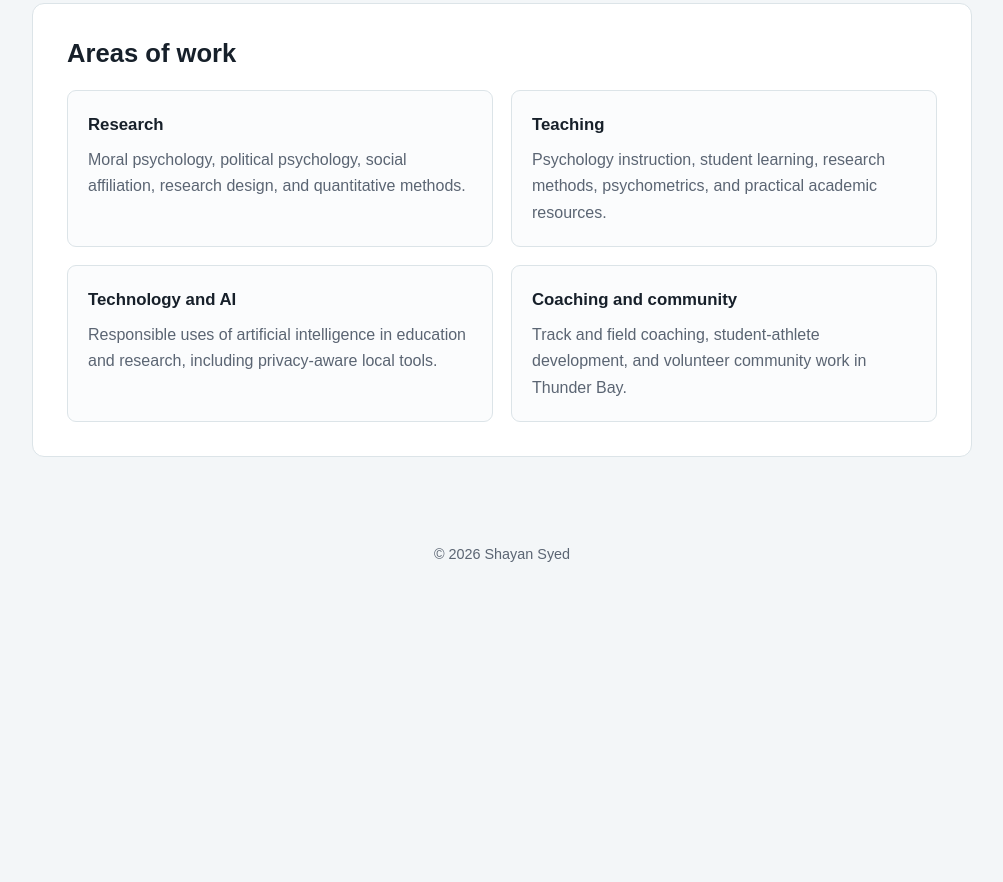
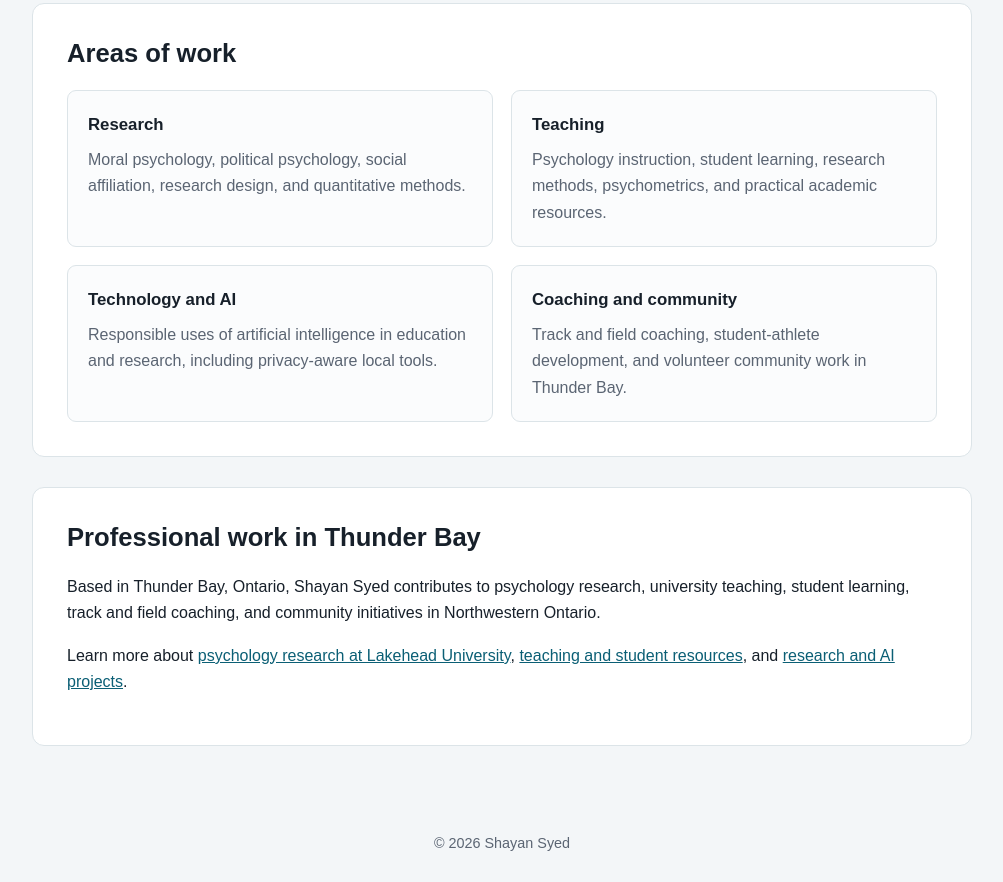
Before and after one commit to shayansyed-stats/shayansyed-stats.github.io, a plain HTML site: page index.html in a window 1280 px wide. Shown: the part 770-1652 px from the top of the page, without its empty margins (138-1141 px from the left). Before the commit the page ends 1363 px from the top, so only its background shows below. Drawn offline with Linux system fonts and the light colour scheme.

Commit message:
Update index.htmllocation

```diff
--- a/index.html
+++ b/index.html
@@ -295,6 +295,17 @@
         </article>
       </div>
     </section>
+    <section class="section">
+  <h2>Professional work in Thunder Bay</h2>
+
+  <p>
+    Based in Thunder Bay, Ontario, Shayan Syed contributes to psychology research, university teaching, student learning, track and field coaching, and community initiatives in Northwestern Ontario.
+  </p>
+
+  <p>
+    Learn more about <a href="research.html">psychology research at Lakehead University</a>, <a href="teaching.html">teaching and student resources</a>, and <a href="projects.html">research and AI projects</a>.
+  </p>
+</section>
   </main>
 
   <footer>
```
